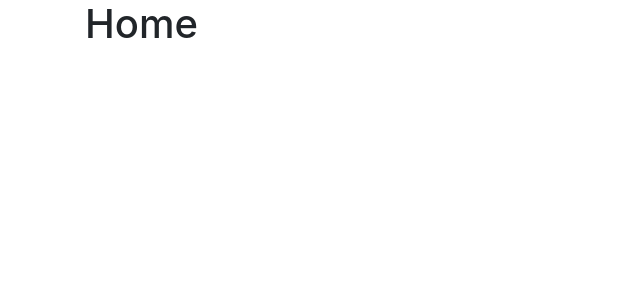
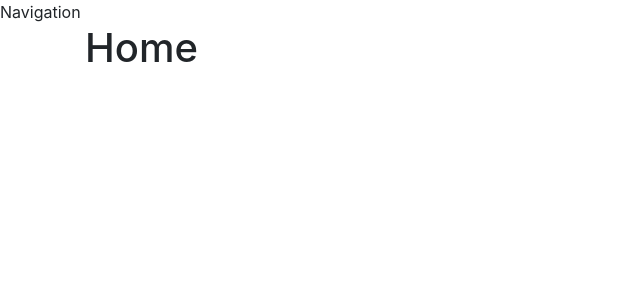
Before and after one commit to shihabus/vue-spas, a Vue app: page / in a window 1280 px wide. Shown: the top 300 px of the page, without its empty margins (0-640 px from the left). Built offline with nearby package versions, Linux system fonts and the light colour scheme.

Commit message:
adding navigation

```diff
--- a/src/App.vue
+++ b/src/App.vue
@@ -1,9 +1,20 @@
 <template>
   <div id="app">
+    <Navigation />
     <router-view class="container" />
   </div>
 </template>
 
+<script>
+import Navigation from "@/components/Navigation.vue";
+export default {
+  name: "Root",
+  components: {
+    Navigation,
+  },
+};
+</script>
+
 <style lang="scss">
 @import "node_modules/bootstrap/scss/bootstrap";
 </style>
```
